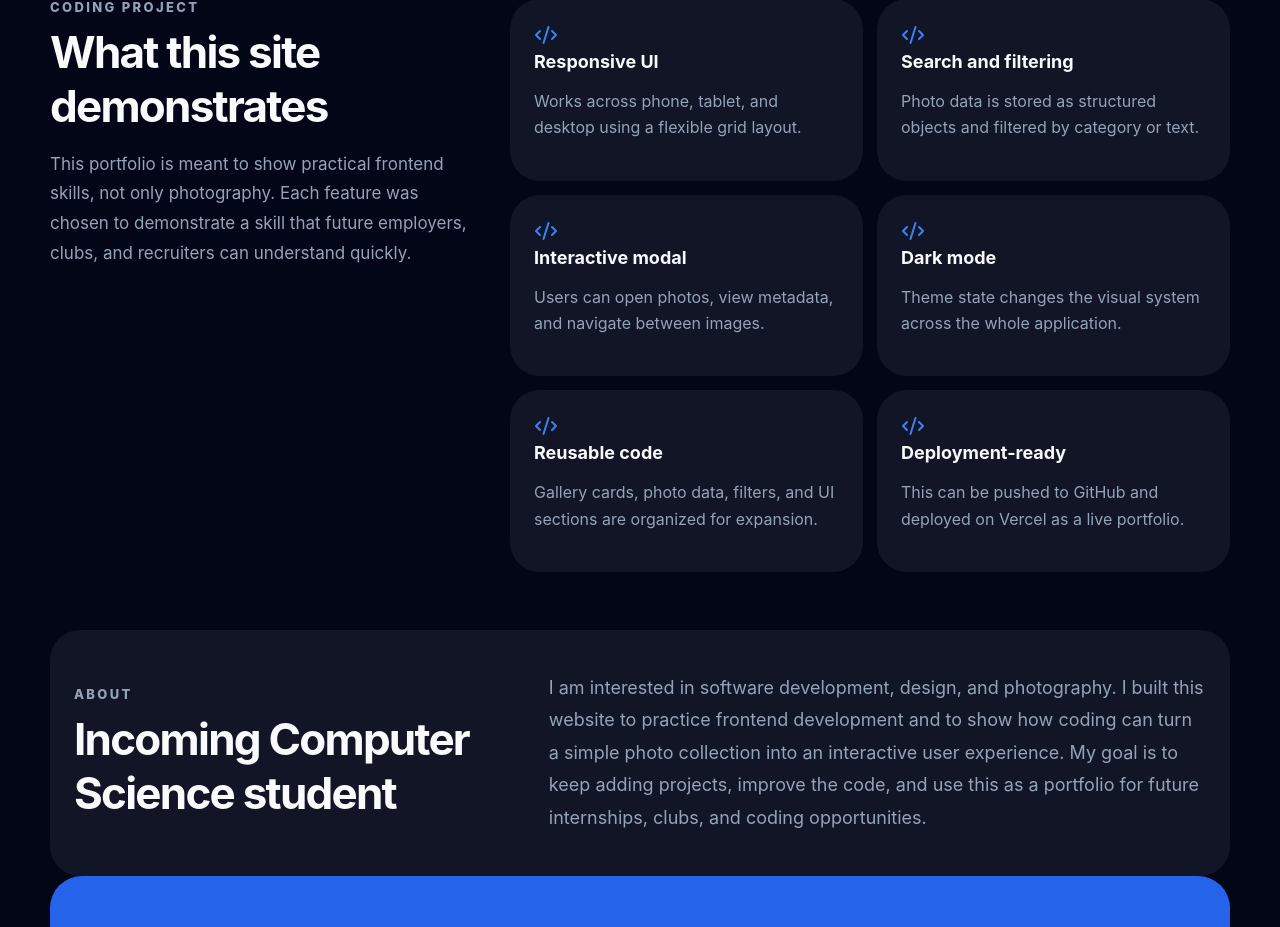
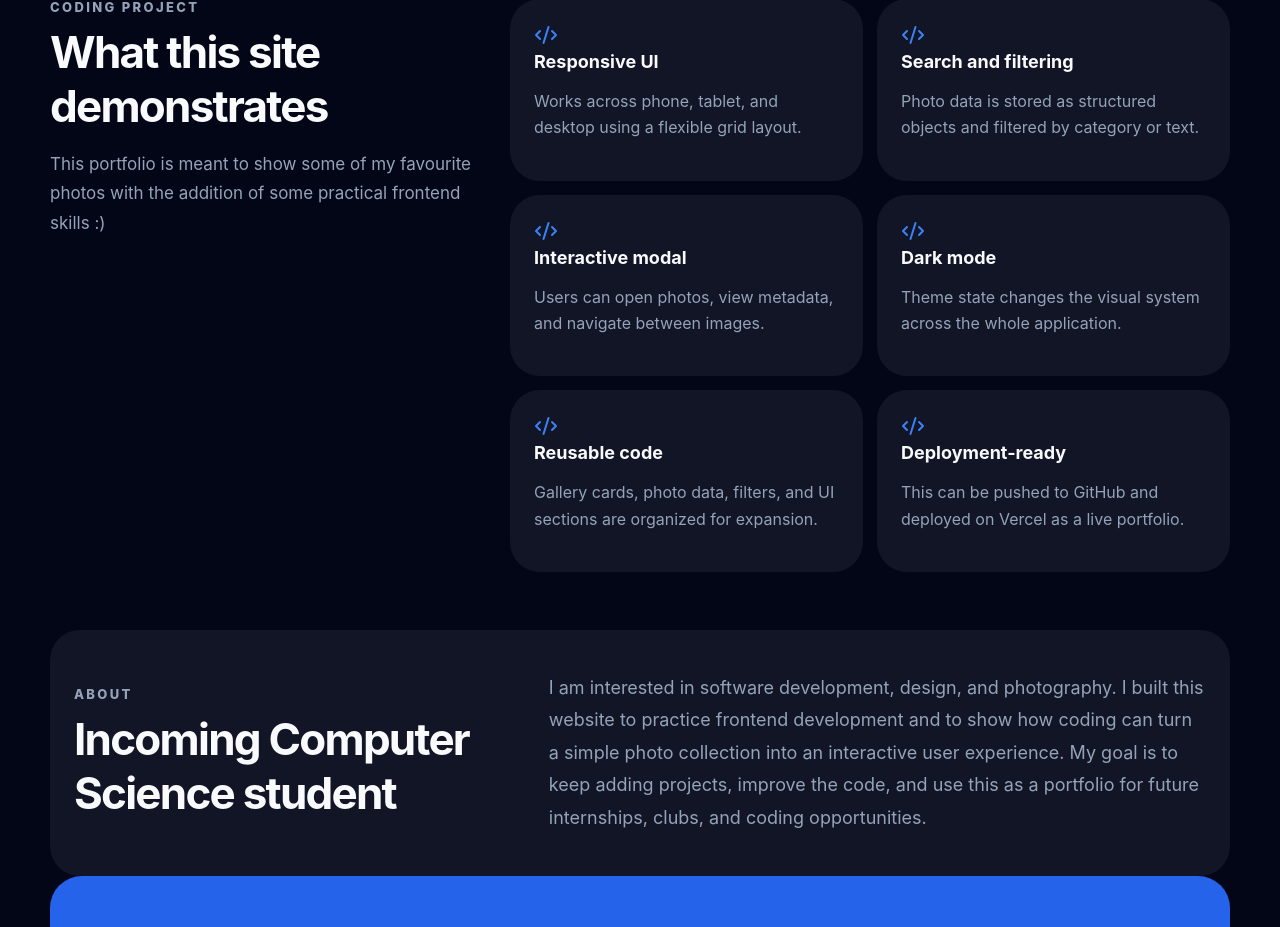
Before and after one commit to wumichelle/photography-portfolio, a React (Vite) app: page / in a window 1280 px wide. Shown: the part 2132-3059 px from the top of the page. Built offline with nearby package versions, Linux system fonts and the light colour scheme.

Commit message:
Update main.jsx

```diff
--- a/src/main.jsx
+++ b/src/main.jsx
@@ -279,9 +279,7 @@ function App() {
             <p className="section-kicker">Coding Project</p>
             <h3>What this site demonstrates</h3>
             <p className="muted large">
-              This portfolio is meant to show practical frontend skills, not only
-              photography. Each feature was chosen to demonstrate a skill that future
-              employers, clubs, and recruiters can understand quickly.
+              This portfolio is meant to show some of my favourite photos with the addition of some practical frontend skills :)
             </p>
           </div>
 
```
